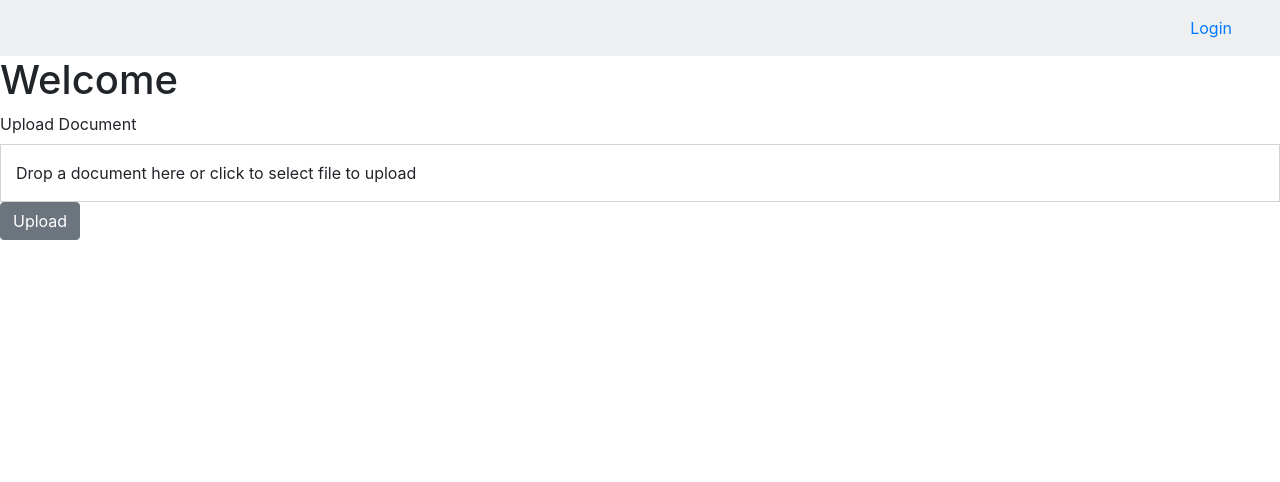
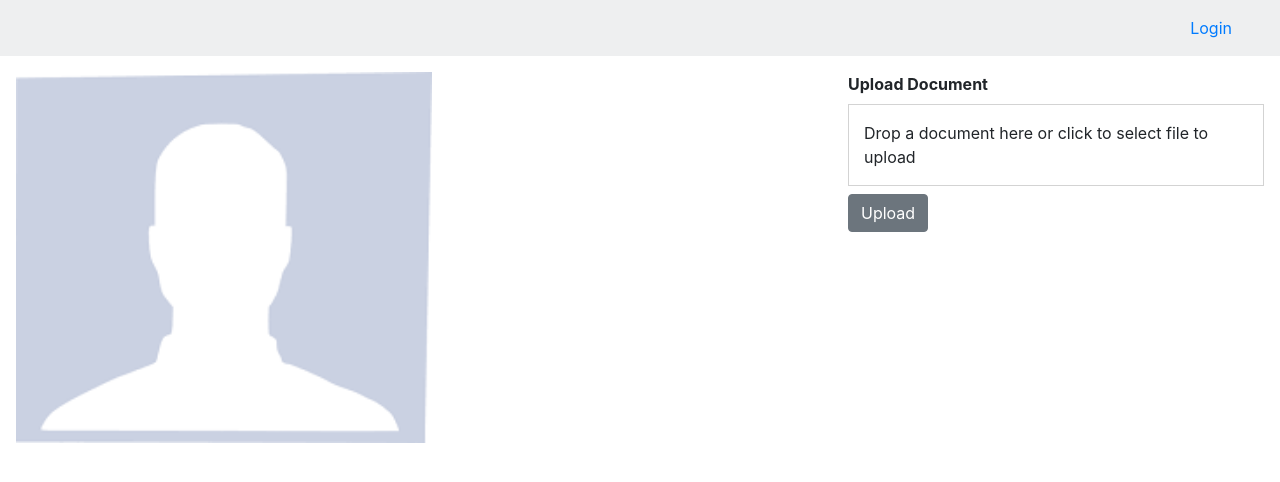
Before and after one commit to shefali1996/firebase-authentication, a React (Create React App) app: page /#/home in a window 1280 px wide. Shown: the top 482 px of the page. Built offline with nearby package versions, Linux system fonts and the light colour scheme; no server answers.

Commit message:
upload delete

```diff
--- a/src/App.css
+++ b/src/App.css
@@ -7,3 +7,12 @@
 .image-dropzone{
     border: 1px solid lightgray;
 }
+
+.del-btn{
+    position: absolute;
+    top: 0;
+    right: 0;
+    font-size: 2em;
+    cursor: pointer;
+    color:red;
+}
--- a/src/container/Firebase/firebase.js
+++ b/src/container/Firebase/firebase.js
@@ -24,18 +24,17 @@ class Firebase {
   doSignOut = () => this.auth.signOut();
   doPasswordReset = email => this.auth.sendPasswordResetEmail(email);
   doPasswordUpdate = password => this.auth.currentUser.updatePassword(password);
-  uploadFile = file => {
+  uploadFile = (file, uid) => {
+    console.log(file, uid, "iddddd");
     // Create the file metadata
     var metadata = {
       contentType: "image/jpeg"
     };
 
     // Upload file and metadata to the object 'images/mountains.jpg'
-    var uploadTask = this.storageRef
-      .child("images/" + file.name)
-      .put(file, metadata);
-
-    // Listen for state changes, errors, and completion of the upload.
+    var uploadTask = this.storageRef.child(`images/${uid}`).put(file, metadata);
+    return uploadTask;
+    /*
     uploadTask.on(
       app.storage.TaskEvent.STATE_CHANGED, // or 'state_changed'
       function(snapshot) {
@@ -74,7 +73,26 @@ class Firebase {
           console.log("File available at", downloadURL);
         });
       }
-    );
+    );*/
+    // Listen for state changes, errors, and completion of the upload.
+  };
+  getUploadFileData = uid =>
+    this.storageRef.child(`images/${uid}`).getDownloadURL();
+
+  deleteFile = (uid) => {
+    console.log(uid,"uid")
+    var desertRef = this.storageRef.child(`images/${uid}`);
+
+    // Delete the file
+    desertRef
+      .delete()
+      .then(function(res) {
+        console.log(res,"vvvvv")
+        // File deleted successfully
+      })
+      .catch(function(error) {
+        // Uh-oh, an error occurred!
+      });
   };
 }
 export default Firebase;
--- a/src/container/Firebase/index.js
+++ b/src/container/Firebase/index.js
@@ -1,2 +1,3 @@
 import Firebase from './firebase'
 export const firebase=new Firebase();
+console.log(firebase,"bbbbbb55555555")
--- a/src/container/Home.jsx
+++ b/src/container/Home.jsx
@@ -2,11 +2,14 @@ import React, { Component } from "react";
 import { connect } from "react-redux";
 import Dropzone from "react-dropzone";
 import { firebase } from "../container/Firebase/index";
-import {Button} from 'reactstrap'
+import { Button } from "reactstrap";
+import * as actions from "../redux/actions";
+import image from '../../src/assets/no-image.png'
 
 class Home extends Component {
   state = {
-    file: ""
+    file: "",
+    user: ""
   };
   onFileDrop = file => {
     this.setState({
@@ -14,14 +17,49 @@ class Home extends Component {
     });
   };
   uploadFile = () => {
-    firebase.uploadFile(this.state.file);
+    // firebase.uploadFile(this.state.file);
+    this.props.onUploadFile(this.state.file, this.state.user.uid);
   };
+  componentDidMount() {
+    firebase.auth.onAuthStateChanged(user => {
+      if (user) {
+        this.setState({ user }, () => {
+          this.props.onGetUploadFileData({ uid: this.state.user.uid });
+        });
+      } else {
+        this.setState({ user: null });
+      }
+
+      if (this.state.loading) {
+        this.setState({ loading: false });
+      }
+    });
+  }
   render() {
     return (
-      <div>
-        <h1>Welcome {localStorage.getItem("email")}</h1>
-        <div>
-          <label>Upload Document </label>
+      <div className="home-page p-3">
+        <div className="row no-gutters">
+          <div className="col-md-4 profile-image">
+            <img
+              className="w-100"
+              src={this.props.uploadFile && this.props.uploadFile.url?this.props.uploadFile.url:image}
+            />
+            {this.props.uploadFile && this.props.uploadFile.url && <div
+              className="del-btn"
+              onClick={() =>
+                this.props.onDeleteFile({uid:this.state.user && this.state.user.uid})
+              }
+            >
+              <i className="fa fa-times"></i>
+            </div>}
+          </div>
+          <div className="col-md-4 px-2 text-center">
+            {this.state.user && this.state.user.email && (
+              <h4>Welcome {this.state.user && this.state.user.email}</h4>
+            )}
+          </div>
+          <div className="col-md-4">
+            <label className="font-weight-bold">Upload Document </label>
             <Dropzone onDrop={this.onFileDrop}>
               {({ getRootProps, getInputProps }) => {
                 return (
@@ -35,7 +73,9 @@ class Home extends Component {
                         </p>
 
                         <p className="doc_upload_place">
-                        Drop a document here or click to select file to upload
+                          {this.state.file && this.state.file.name
+                            ? this.state.file.name
+                            : "Drop a document here or click to select file to upload"}
                         </p>
                       </div>
                     </div>
@@ -43,19 +83,34 @@ class Home extends Component {
                 );
               }}
             </Dropzone>
+            <Button onClick={this.uploadFile} className="mt-2">
+              Upload
+            </Button>
           </div>
-        <Button onClick={this.uploadFile}>Upload</Button>
+        </div>
       </div>
     );
   }
 }
 const mapDispatchToProps = dispatch => {
-  return {};
+  return {
+    onUploadFile: (file, uid) => {
+      return dispatch(actions.uploadFile({ file: file, uid: uid }));
+    },
+    onGetUploadFileData: data => {
+      return dispatch(actions.getUploadFileData(data));
+    },
+    onDeleteFile: data => {
+      console.log(data,"gghh")
+      return dispatch(actions.deleteFile(data));
+    }
+  };
 };
 function mapStateToProps(state) {
   return {
     signUp: state.login.signUp,
-    signIn: state.login.signIn
+    signIn: state.login.signIn,
+    uploadFile: state.uploadFile
   };
 }
 export default connect(
--- a/src/redux/actions.js
+++ b/src/redux/actions.js
@@ -7,4 +7,12 @@ export const signUpSuccess =  createAction(constants.SIGN_UP_SUCCESS);
 export const errorAuthentication= createAction(constants.ERROR_AUTHENTICATION);
 export const doSignOutRequest=createAction(constants.SIGN_OUT_REQUEST);
 export const signInSuccess=createAction(constants.SIGN_IN_SUCCESS);
-export const signOutSuccess=createAction(constants.SIGN_OUT_SUCCESS)
+export const signOutSuccess=createAction(constants.SIGN_OUT_SUCCESS);
+export const uploadFile= createAction(constants.UPLOAD_FILE);
+export const getUploadFileData= createAction(constants.GET_UPLOAD_FILE_DATA);
+export const successGetUploadFileData= createAction(constants.SUCCESS_GET_UPLOAD_FILE_DATA);
+export const deleteFile= createAction(constants.DELETE_FILE);
+export const errorGetUploadFileData=createAction(constants.ERROR_GET_UPLOAD_FILE_DATA);
+export const successDeleteFiledata= createAction(constants.SUCCESS_DELETE_FILE_DATA);
+export const show_loading=createAction(constants.SHOW_LOADING);
+export const hide_loading=createAction(constants.HIDE_LOADING)
--- a/src/redux/auth/actions/index.js
+++ b/src/redux/auth/actions/index.js
@@ -40,3 +40,43 @@ export function* signUpRequest (action) {
     } catch (e) {
     }
   }
+
+  export function* uploadFile(action){
+    yield put(actions.show_loading)
+    console.log(action.payload,"qqqqqqqqq")
+    try {
+      const response=yield firebase.uploadFile(action.payload.file,action.payload.uid);
+      console.log(response,"ghjk")
+        yield put(actions.getUploadFileData({uid:action.payload.uid}));
+        // yield put(actions.errorAuthentication("Error Occurs"));
+        yield put(actions.hide_loading)
+    } catch (e) {
+      yield put(actions.hide_loading)
+      // yield put(actions.errorAuthentication(e.message));
+    }
+  }
+
+  export function* getUploadFileData(action){
+    console.log("there")
+    try {
+      const response = yield firebase.getUploadFileData(action.payload.uid);
+      console.log(response,"GETDATA")
+      if (response) {
+        yield put(actions.successGetUploadFileData(response));
+      } else {
+        yield put(actions.errorGetUploadFileData(""))
+      }
+    } catch (e) {
+      console.log("here")
+      yield put(actions.errorGetUploadFileData(""))
+    }
+  }
+
+  export function* deleteFile(action){
+    try {
+      yield firebase.deleteFile(action.payload.uid);
+      yield put(actions.successDeleteFiledata());
+    } catch (e) {
+      // yield put(actions.errorAuthentication(e.message));
+    }
+  }
--- a/src/redux/constants.js
+++ b/src/redux/constants.js
@@ -5,3 +5,11 @@ export const ERROR_AUTHENTICATION="ERROR_AUTHENTICATION"
 export const SIGN_OUT_REQUEST="SIGN_OUT_REQUEST"
 export const SIGN_IN_SUCCESS="SIGN_IN_SUCCESS"
 export const SIGN_OUT_SUCCESS="SIGN_OUT_SUCCESS"
+export const UPLOAD_FILE="UPLOAD_FILE"
+export const GET_UPLOAD_FILE_DATA="GET_UPLOAD_FILE_DATA"
+export const SUCCESS_GET_UPLOAD_FILE_DATA="SUCCESS_GET_UPLOAD_FILE_DATA"
+export const DELETE_FILE="DELETE_FILE"
+export const ERROR_GET_UPLOAD_FILE_DATA="ERROR_GET_UPLOAD_FILE_DATA"
+export const SUCCESS_DELETE_FILE_DATA="SUCCESS_DELETE_FILE_DATA"
+export const HIDE_LOADING="HIDE_LOADING"
+export const SHOW_LOADING="SHOW_LOADING"
--- a/src/redux/reducers.js
+++ b/src/redux/reducers.js
@@ -1,5 +1,7 @@
 import {combineReducers} from 'redux';
 import {login} from './auth/login'
+import {uploadFile} from './upload_file/uploadFile'
 export default combineReducers({
-    login
+    login,
+    uploadFile
 });
--- a/src/redux/sagas.js
+++ b/src/redux/sagas.js
@@ -1,10 +1,13 @@
 import {takeLatest,all} from 'redux-saga/effects';
 import * as constants from './constants';
-import {signUpRequest,signInRequest,signOutRequest} from './auth/actions'
+import {signUpRequest,signInRequest,signOutRequest,uploadFile,getUploadFileData,deleteFile} from './auth/actions'
 export function* watchActions () {
     yield takeLatest(constants.SIGN_UP_REQUEST,signUpRequest);
     yield takeLatest(constants.SIGN_IN_REQUEST,signInRequest);
     yield takeLatest(constants.SIGN_OUT_REQUEST,signOutRequest);
+    yield takeLatest(constants.UPLOAD_FILE,uploadFile);
+    yield takeLatest(constants.GET_UPLOAD_FILE_DATA,getUploadFileData);
+    yield takeLatest(constants.DELETE_FILE,deleteFile)
   }
 
   export default function* rootSaga () {
--- /dev/null
+++ b/src/redux/upload_file/uploadFile.js
@@ -0,0 +1,28 @@
+import * as constants from "../constants";
+
+let initialState = {
+ url:""
+};
+
+export const uploadFile = (state = initialState, action) => {
+  switch (action.type) {
+    case constants.SUCCESS_GET_UPLOAD_FILE_DATA:
+      return {
+        ...state,
+        url:action.payload
+      };
+      case constants.ERROR_GET_UPLOAD_FILE_DATA:
+      return{
+          ...state,
+          url:""
+      }
+      case constants.SUCCESS_DELETE_FILE_DATA:
+      return {
+          ...state,
+          url:""
+      }
+
+  }
+
+  return state;
+};
```
Also changed, not shown: src/redux/loading.jsx (added, +20 -0 lines), src/assets/no-image.png (added). Lines whose indentation alone changed are shown as unchanged.
